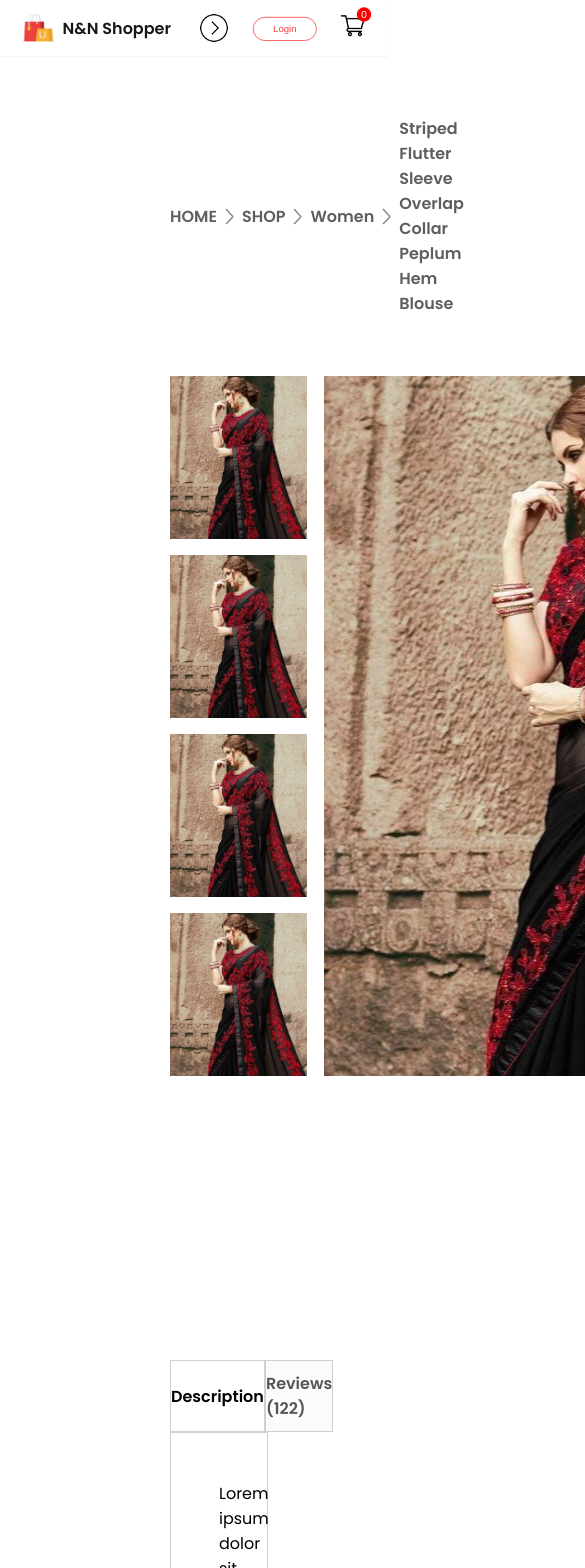
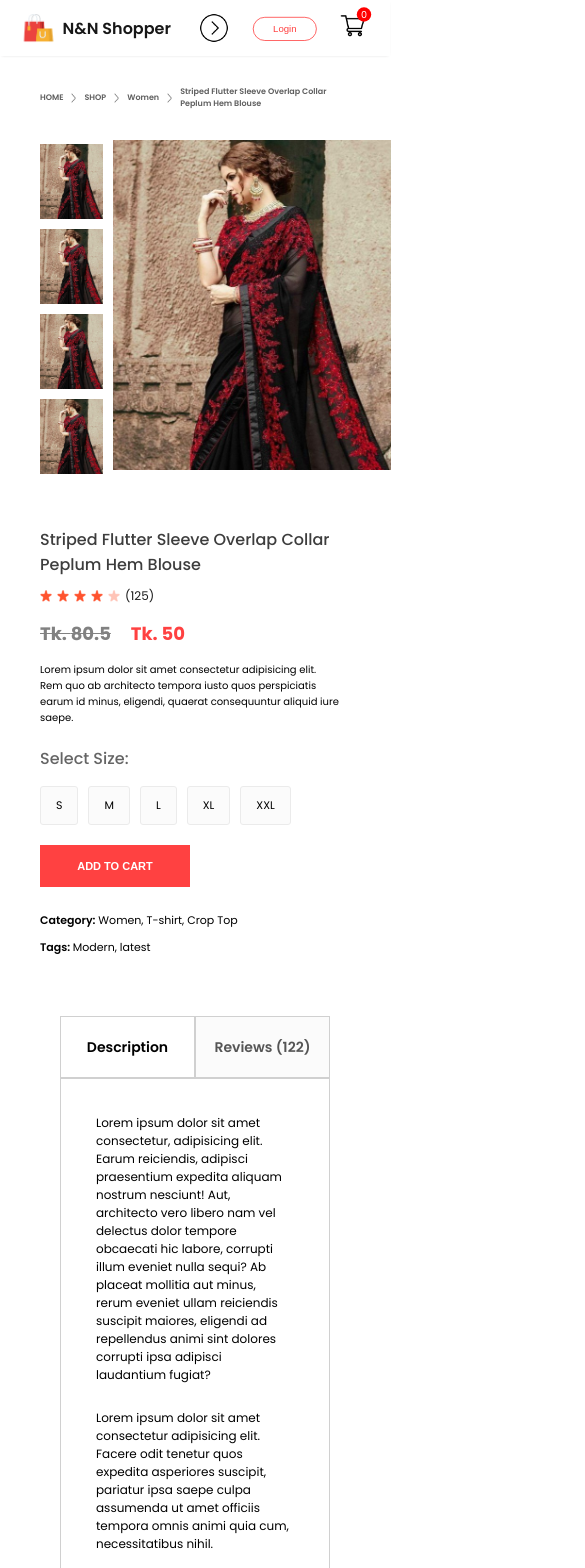
Before and after one commit to NahidHasan131/E-commerce, a React (Create React App) app in the folder frontend/: page /product/1 in a window 390 px wide. Shown: the top 1568 px of the page, 585 px wide, since content can reach past the window. Built offline with nearby package versions, Linux system fonts and the light colour scheme.

Commit message:
product page

```diff
--- a/frontend/src/Components/Breadcrums/Breadcrumb.css
+++ b/frontend/src/Components/Breadcrums/Breadcrumb.css
@@ -3,8 +3,51 @@
     align-items: center;
     gap: 8px;
     color: #5e5e5e;
-    font-size: 16px;
+    font-size: 15px;
     font-weight: 600;
-    margin: 60px 170px;
+    margin: 50px 130px;
     text-transform: capitalize;
 }
+
+
+
+/* Media queries */
+
+@media(max-width: 1280px){
+    .breadcrumb{
+        margin: 40px 100px;
+        font-size: 14px;
+    }
+    .breadcrumb img{
+        width: 10px;
+    }
+}
+
+@media(max-width: 1024px){
+    .breadcrumb{
+        margin: 30px 70px;
+        font-size: 13px;
+    }
+    .breadcrumb img{
+        width: 08px;
+    }
+}
+
+@media(max-width: 800px){
+    .breadcrumb{
+        font-size: 11px;
+    }
+    .breadcrumb img{
+        width: 6px;
+    }
+}
+
+@media(max-width: 500px){
+    .breadcrumb{
+        margin: 30px 40px;
+        font-size: 8px;
+    }
+    .breadcrumb img{
+        width: 5px;
+    }
+}
--- a/frontend/src/Components/DescriptionBox/DescriptionBox.css
+++ b/frontend/src/Components/DescriptionBox/DescriptionBox.css
@@ -1,5 +1,5 @@
 .descriptionbox{
-    margin: 120px 170px;
+    margin: 80px 100px;
 }
 .descriptionbox-navigator{
     display: flex;
@@ -25,4 +25,35 @@
     border: 1px solid #D0D0D0;
     padding: 48px;
     padding-bottom: 70px;
+    font-size: 15px;
 }
+
+
+
+
+/* media queries */
+@media(max-width: 1280px){
+    .descriptionbox{
+        margin: 60px 90px;
+    }
+    .descriptionbox-description{
+        font-size: 14px;
+    }
+}
+@media(max-width: 800px){
+    .descriptionbox{
+        margin: 60px;
+    }
+    .descriptionbox-description{
+        font-size: 12px;
+        padding: 35px;
+         padding-bottom: 60px;
+    }
+    .descriptionbox-nav-box{
+        font-size: 14px;
+        font-weight: 600;
+        width: 150px;
+        height: 60px;
+        border: 1px solid #d0d0d0;
+    }
+}
--- a/frontend/src/Components/ProductDisplay/ProductDisplay.css
+++ b/frontend/src/Components/ProductDisplay/ProductDisplay.css
@@ -1,32 +1,31 @@
 .productdisplay{
     display: flex;
-    margin: 0px 170px;
+    margin: 0px 130px;
 }
 .productdisplay-left{
     display: flex;
-    gap: 17px;
+    gap: 15px;
 }
-
 .productdisplay-img-list{
     display: flex;
     flex-direction: column;
-    gap: 16px;
+    gap: 15px;
 }
 .productdisplay-img-list img{
-    height: 163px;
+    height: 138px;
 }
 .productdisplay-main-img{
-    width: 586px;
-    height: 700px;
+    width: 500px;
+    height: 600px;
 }
 .productdisplay-right{
-    margin: 0px 70px;
+    margin: 0px 60px;
     display: flex;
     flex-direction: column;
 }
 .productdisplay-right h1{
     color: #3d3d3d;
-    font-size: 40px;
+    font-size: 33px;
     font-weight: 700;
 }
 .productdisplay-right-star{
@@ -35,13 +34,16 @@
     margin-top: 13px;
     gap: 5px;
     color: #1c1c1c;
-    font-size: 16px;
+    font-size: 14px;
+}
+.productdisplay-right-star img{
+    width: 16px;
 }
 .productdisplay-right-prices{
     display: flex;
-    margin: 40px 0px;
+    margin: 28px 0px;
     gap: 30px;
-    font-size: 40px;
+    font-size: 34px;
     font-weight: 700;
 }
 .productdisplay-right-price-old{
@@ -51,19 +53,23 @@
 .productdisplay-right-price-new{
     color: #ff4141;
 }
+.productdisplay-right-description{
+    font-size: 15px;
+}
 .productdisplay-right-size h1{
-    margin-top: 35px;
+    margin-top: 30px;
     color: #656565;
     font-size: 20px;
     font-weight: 600;
 }
 .productdisplay-right-sizes{
     display: flex;
-    margin: 30px 0px;
-    gap: 20px;
+    margin-top: 15px;
+    margin-bottom: 30px;
+    gap: 15px;
 }
 .productdisplay-right-sizes div{
-    padding: 18px 24px;
+    padding: 12px 17px;
     background-color: #fbfbfb;
     border: 1px solid #ebebeb;
     border-radius: 3px;
@@ -72,16 +78,17 @@
     -ms-border-radius: 3px;
     -o-border-radius: 3px;
     cursor: pointer;
+    font-size: 14px;
 }
 
 .productdisplay-right button{
-    padding: 20px 40px;
+    padding: 20px 30px;
     width: 200px;
-    font-size: 16px;
+    font-size: 14px;
     font-weight: 600;
     color: white;
     background-color: #ff4141;
-    margin-bottom: 30px;
+    margin-bottom: 20px;
     border: none;
     outline: none;
     cursor: pointer;
@@ -96,7 +103,273 @@
 }
 .productdisplay-right-category {
     margin-top: 10px;
+    font-size: 14px;
 }
 .productdisplay-right-category span{
     font-weight: 600;
 }
+
+
+
+
+/* Media Queries */
+
+@media(max-width: 1280px){
+    .productdisplay{
+        margin: 0px 100px;
+    }
+    .productdisplay-left{
+        gap: 12px;
+    }
+    .productdisplay-img-list{
+        gap: 12px;
+    }
+    .productdisplay-img-list img{
+        height: 120px;
+    }
+    .productdisplay-main-img{
+        width: auto;
+        height: 515px;
+    }
+    .productdisplay-right{
+        margin-left: 50px;
+        margin-right: 10px;
+    }
+    .productdisplay-right h1{
+        font-size: 26px;
+    }
+    .productdisplay-right-star{
+        font-size: 13px;
+        margin-top: 10px;
+    }
+    .productdisplay-right-prices{
+        margin: 22px 0px;
+        gap: 25px;
+        font-size: 30px;
+    }
+    .productdisplay-right-star img{
+        width: 14px;
+    }
+    .productdisplay-right-description{
+        font-size: 14px;
+    }
+    .productdisplay-right-size h1{
+        margin-top: 25px;
+        font-size: 18px;
+    }
+    .productdisplay-right-sizes{
+        margin-top: 12px;
+        margin-bottom: 25px;
+        gap: 12px;
+    }
+    .productdisplay-right button{
+        padding: 18px 20px;
+        width: 180px;
+        font-size: 13px;
+        margin-bottom: 18px;
+    }
+    .productdisplay-right-category {
+        margin-top: 8px;
+        font-size: 13px;
+    }
+}
+
+@media(max-width: 1024px){
+    .productdisplay{
+        margin: 0px 70px;
+    }
+    .productdisplay-left{
+        gap: 10px;
+    }
+    .productdisplay-img-list{
+        gap: 10px;
+    }
+    .productdisplay-img-list img{
+        height: 100px;
+    }
+    .productdisplay-main-img{
+        width: auto;
+        height: 430px;
+    }
+    .productdisplay-right{
+        margin-left: 30px;
+        margin-right: 0px;
+    }
+    .productdisplay-right h1{
+        font-size: 20px;
+    }
+    .productdisplay-right-star{
+        font-size: 11px;
+        margin-top: 7px;
+    }
+    .productdisplay-right-star img{
+        width: 11px;
+    }
+    .productdisplay-right-prices{
+        margin: 15px 0px;
+        gap: 20px;
+        font-size: 22px;
+    }
+    .productdisplay-right-description{
+        font-size: 11px;
+    }
+    .productdisplay-right-size h1{
+        margin-top: 20px;
+        font-size: 16px;
+    }
+    .productdisplay-right-sizes{
+        margin-top: 10px;
+        margin-bottom: 20px;
+        gap: 10px;
+    }
+    .productdisplay-right-sizes div{
+        padding: 10px 14px;
+        font-size: 11px;
+    }
+    .productdisplay-right button{
+        padding: 14px;
+        width: 160px;
+        font-size: 11px;
+        margin-bottom: 15px;
+    }
+    .productdisplay-right-category {
+        margin-top: 8px;
+        font-size: 11px;
+    }
+}
+
+@media(max-width: 800px){
+    .productdisplay{
+        margin: 0px 70px;
+    }
+    .productdisplay-left{
+        gap: 0px;
+        flex-direction: column-reverse;
+        align-items: center;
+    }
+    .productdisplay-img-list{
+        flex-direction: row;
+        gap: 5px;
+    }
+    .productdisplay-img-list img{
+        height: 78px;
+    }
+    .productdisplay-main-img{
+        width: auto;
+        height: 330px;
+    }
+    .productdisplay-right{
+        margin-left: 25px;
+        margin-right: 0px;
+    }
+    .productdisplay-right h1{
+        font-size: 17px;
+    }
+    .productdisplay-right-star{
+        font-size: 10px;
+        margin-top: 7px;
+    }
+    .productdisplay-right-star img{
+        width: 10px;
+    }
+    .productdisplay-right-prices{
+        margin: 15px 0px;
+        gap: 20px;
+        font-size: 18px;
+    }
+    .productdisplay-right-description{
+        font-size: 10px;
+    }
+    .productdisplay-right-size h1{
+        margin-top: 18px;
+        font-size: 14px;
+    }
+    .productdisplay-right-sizes{
+        margin-top: 10px;
+        margin-bottom: 15px;
+        gap: 8px;
+    }
+    .productdisplay-right-sizes div{
+        padding: 8px 12px;
+        font-size: 10px;
+    }
+    .productdisplay-right button{
+        padding: 13px;
+        width: 150px;
+        font-size: 10px;
+        margin-bottom: 12px;
+    }
+    .productdisplay-right-category {
+        margin-top: 8px;
+        font-size: 10px;
+    }
+}
+
+@media(max-width: 500px){
+    .productdisplay{
+        margin: 0px 40px;
+        flex-direction: column;
+    }
+    .productdisplay-left{
+        gap: 10px;
+        flex-direction: row;
+        margin-bottom: 50px;
+    }
+    .productdisplay-img-list{
+        flex-direction: column;
+        gap: 10px;
+    }
+    .productdisplay-img-list img{
+        height: 75px;
+    }
+    .productdisplay-main-img{
+        width: auto;
+        height: 330px;
+    }
+    .productdisplay-right{
+        margin-left: 0px;
+        margin-right: 10px;
+    }
+    .productdisplay-right h1{
+        font-size: 16px;
+        font-weight: 500;
+    }
+    .productdisplay-right-star{
+        font-size: 12px;
+        margin-top: 10px;
+    }
+    .productdisplay-right-star img{
+        width: 12px;
+    }
+    .productdisplay-right-prices{
+        margin: 15px 0px;
+        gap: 20px;
+        font-size: 18px;
+    }
+    .productdisplay-right-description{
+        font-size: 10px;
+    }
+    .productdisplay-right-size h1{
+        margin-top: 20px;
+        font-size: 16px;
+    }
+    .productdisplay-right-sizes{
+        margin-top: 15px;
+        margin-bottom: 20px;
+        gap: 10px;
+    }
+    .productdisplay-right-sizes div{
+        padding: 10px 15px;
+        font-size: 11px;
+    }
+    .productdisplay-right button{
+        padding: 15px;
+        width: 150px;
+        font-size: 11px;
+        margin-bottom: 15px;
+    }
+    .productdisplay-right-category {
+        margin-top: 10px;
+        font-size: 11px;
+    }
+}
--- a/frontend/src/Components/ProductDisplay/ProductDisplay.jsx
+++ b/frontend/src/Components/ProductDisplay/ProductDisplay.jsx
@@ -38,7 +38,7 @@ const ProductDisplay = (props) => {
                 Lorem ipsum dolor sit amet consectetur adipisicing elit. Rem quo ab architecto tempora iusto quos perspiciatis earum id minus, eligendi, quaerat consequuntur aliquid iure saepe.
             </div>
             <div className="productdisplay-right-size">
-                <h1>Select Size</h1>
+                <h1>Select Size:</h1>
                 <div className="productdisplay-right-sizes">
                     <div>S</div>
                     <div>M</div>
--- a/frontend/src/Components/RelatedProducts/RelatedProducts.css
+++ b/frontend/src/Components/RelatedProducts/RelatedProducts.css
@@ -4,6 +4,7 @@
     align-items: center;
     gap: 10px;
     height: 90vh;
+    margin-bottom: 80px;
 }
 .relatedproducts h1{
     color: #171717;
@@ -25,3 +26,81 @@
     display: flex;
     gap: 30px;
 }
+
+
+
+
+
+
+
+
+
+
+/* Media Queries */
+@media(max-width: 1280px){
+    .relatedproducts{
+        height: 85vh;
+        margin-bottom: 20px;
+    }
+    .relatedproducts h1{
+        font-size: 42px;
+    }
+    .relatedproducts-item{
+        margin-top: 30px;
+        gap: 20px;
+    }
+    .relatedproducts hr{
+        width: 160px;
+        height: 4px;
+    }
+}
+@media(max-width: 1024px){
+    .relatedproducts{
+        height: 70vh;
+    }
+    .relatedproducts h1{
+        font-size: 35px;
+    }
+    .relatedproducts-item{
+        margin-top: 20px;
+        gap: 20px;
+    }
+    .relatedproducts hr{
+        width: 130px;
+        height: 3px;
+    }
+}
+@media(max-width:800px){
+    .relatedproducts{
+        height: 60vh;
+        gap: 6px;
+    }
+    .relatedproducts h1{
+        font-size: 28px;
+    }
+    .relatedproducts-item{
+        gap: 10px;
+    }
+    .relatedproducts hr{
+        width: 105px;
+        height: 3px;
+    }
+}
+@media(max-width:500px){
+    .relatedproducts{
+        height: 97vh;
+        gap: 6px;
+    }
+    .relatedproducts-item{
+        display: grid;
+        grid-template-columns: 1fr 1fr;
+        gap: 20px;
+
+    }
+    .relatedproducts h1{
+        font-size: 20px;
+    }
+    .relatedproducts hr{
+        width: 100px;
+    }
+}
```
